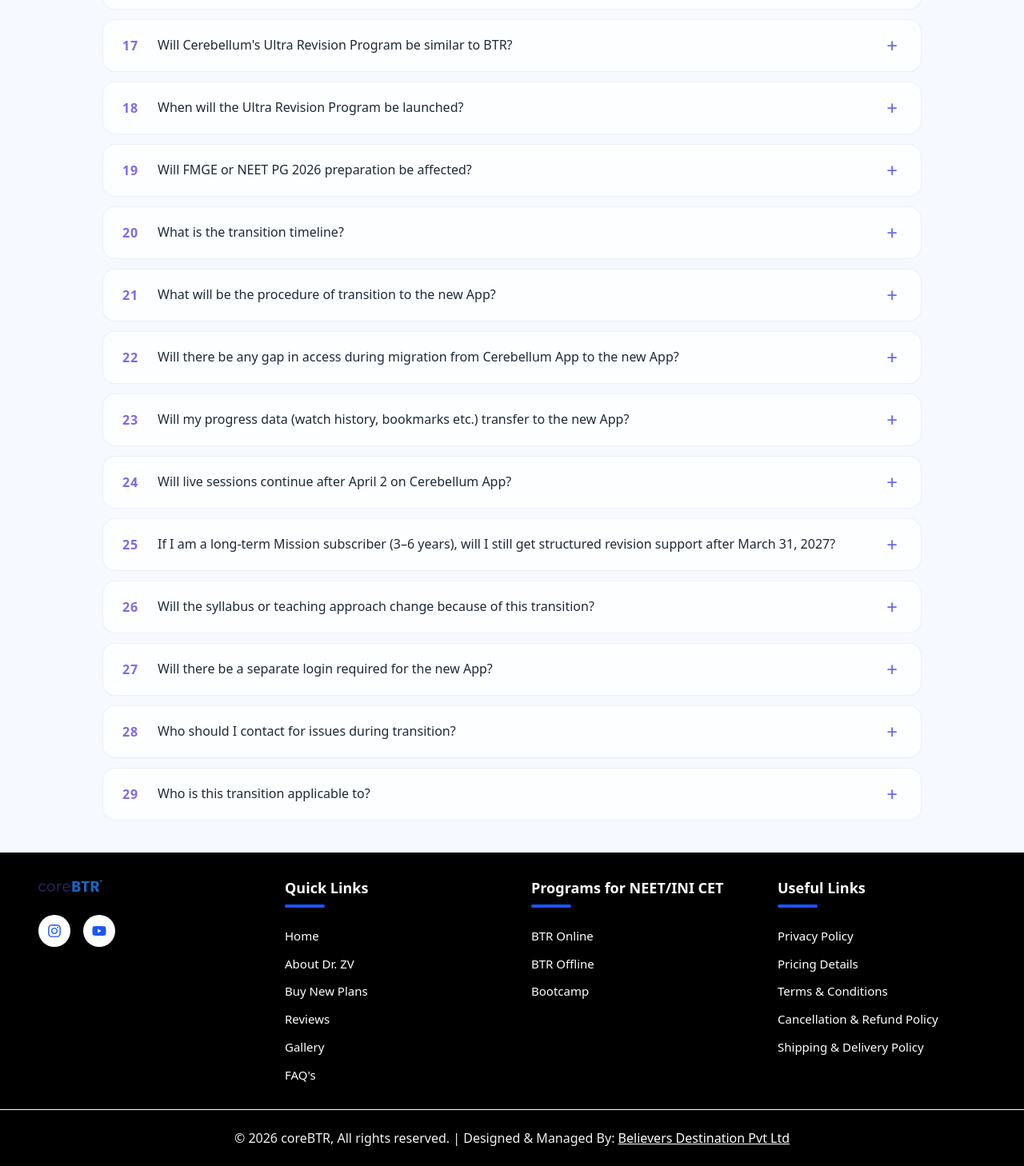
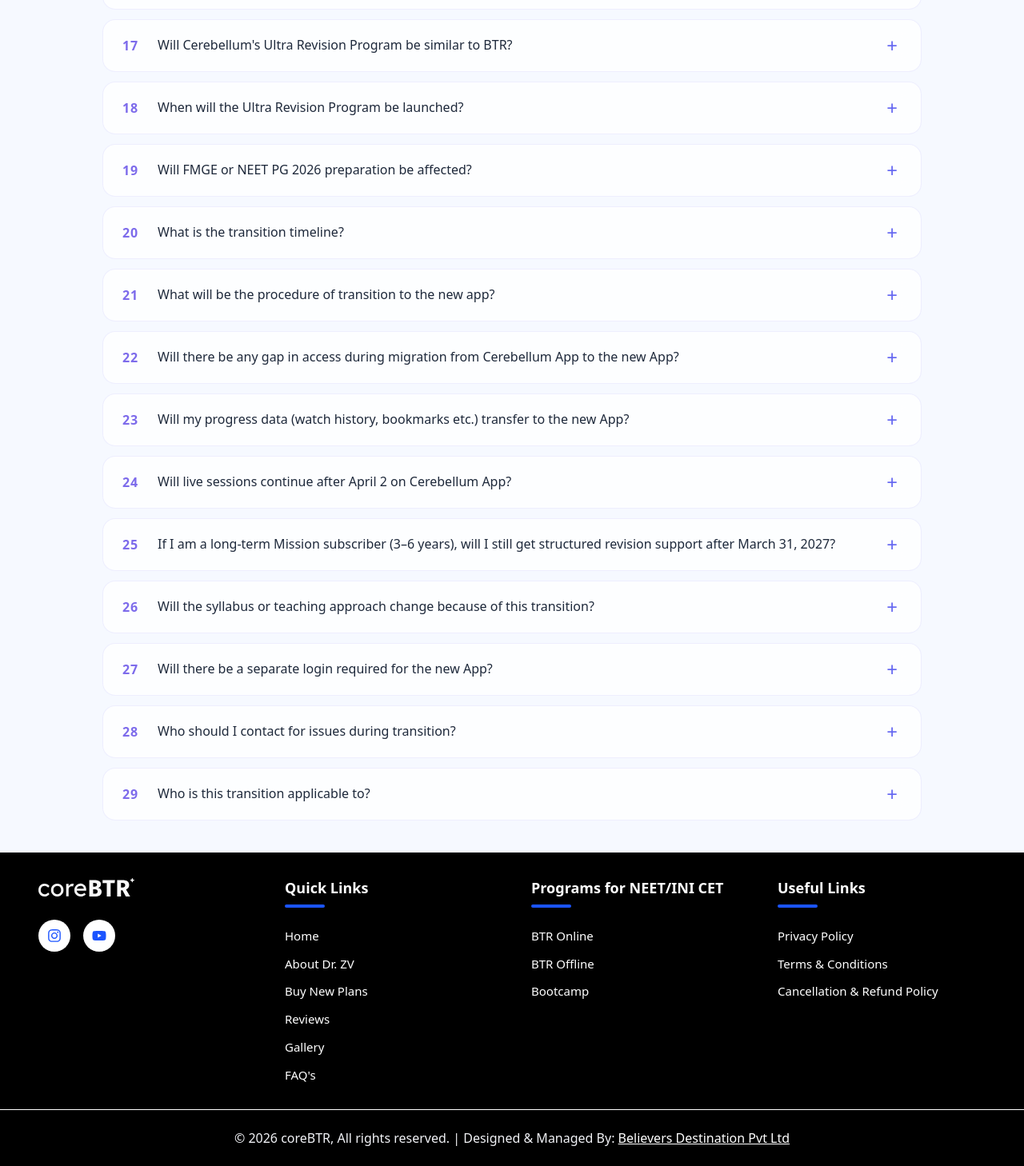
Before and after one commit to VikasChauhanBD/core-btr, a React (Vite) app: page /faqs in a window 1280 px wide. Shown: the part 1667-3125 px from the top of the page at 80% size. Built offline with nearby package versions, Linux system fonts and the light colour scheme; a web font is replaced by a local one.

Commit message:
21 faq updated

```diff
--- a/src/components/faqs/Faqs.jsx
+++ b/src/components/faqs/Faqs.jsx
@@ -165,8 +165,8 @@ All other academic systems remain unchanged.`,
   },
   {
     id: 21,
-    question: "What will be the procedure of transition to the new App?",
-    answer: `Cerebellum mission and BTR subscribers need to give consent for sending necessary details to new platform for subscription. Option of this consent will be provided within the cerebellum academy App. before <strong>20th March 2026</strong>. The students then need to download the new App of Dr Zainab whenever it will be launched and login using these credentials. The subscription will then be automatically activated.`,
+    question: "What will be the procedure of transition to the new app?",
+    answer: `Cerebellum Mission and BTR Subscribers need to give consent for sending necessary details to new platform for subscriptions. In order to provide consent, an option within the Cerebellum Academy app will come, where the student will need to give consent to share data for transition. This option will come in the application after 20th March. On 2nd April, the students will need to download the New App of Dr. Zainab and login using the same credentials. The subscription will be automatically activated.`,
   },
   {
     id: 22,
--- a/src/components/footer/Footer.css
+++ b/src/components/footer/Footer.css
@@ -19,7 +19,7 @@
 }
 
 .footer-logo img {
-  width: 80px;
+  width: 120px;
 }
 
 .footer-social {
@@ -153,10 +153,6 @@
     gap: 1rem;
   }
 
-  /* .footer-logo img {
-    width: 180px;
-  } */
-
   .footer-bottom-links {
     padding-top: 10px;
   }
--- a/src/components/footer/Footer.jsx
+++ b/src/components/footer/Footer.jsx
@@ -1,9 +1,8 @@
 import React from "react";
 import "./Footer.css";
 import { NavLink } from "react-router-dom";
-import Logo from "../../assets/images/coreBTR-logo.svg";
-import { FaFacebookF, FaInstagram, FaYoutube } from "react-icons/fa";
-import { MdEmail, MdPhone, MdLocationOn } from "react-icons/md";
+import Logo from "../../assets/images/coreBTR-white-logo.svg";
+import { FaInstagram, FaYoutube } from "react-icons/fa";
 
 function Footer() {
   return (
@@ -82,9 +81,9 @@ function Footer() {
             <li>
               <NavLink to="/privacy-policy">Privacy Policy</NavLink>
             </li>
-            <li>
+            {/* <li>
               <NavLink to="/pricing-details">Pricing Details</NavLink>
-            </li>
+            </li> */}
             <li>
               <NavLink to="/terms-and-conditions">Terms & Conditions</NavLink>
             </li>
@@ -93,11 +92,11 @@ function Footer() {
                 Cancellation & Refund Policy
               </NavLink>
             </li>
-            <li>
+            {/* <li>
               <NavLink to="/shipping-and-delivery-policy">
                 Shipping & Delivery Policy
               </NavLink>
-            </li>
+            </li> */}
           </ul>
         </div>
       </div>
```
Also changed, not shown: src/assets/images/coreBTR-white-logo.svg (added).
